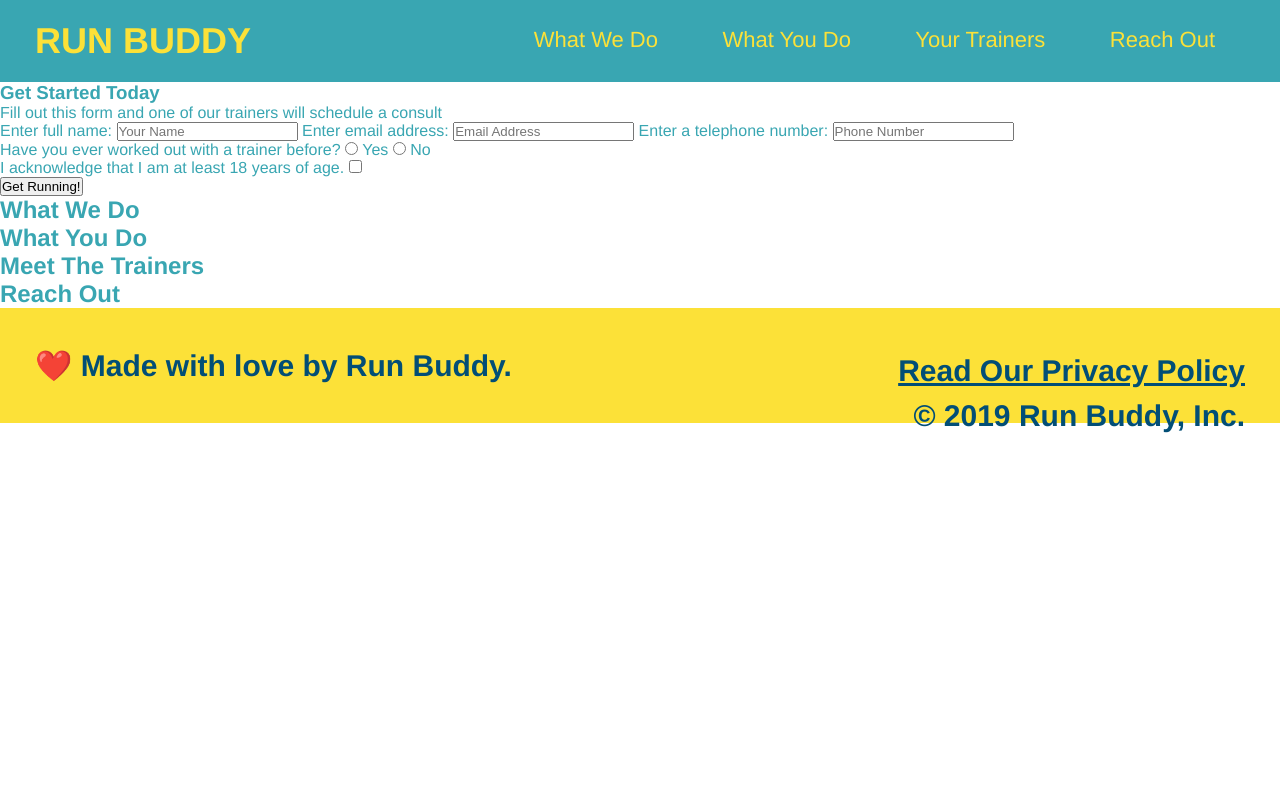
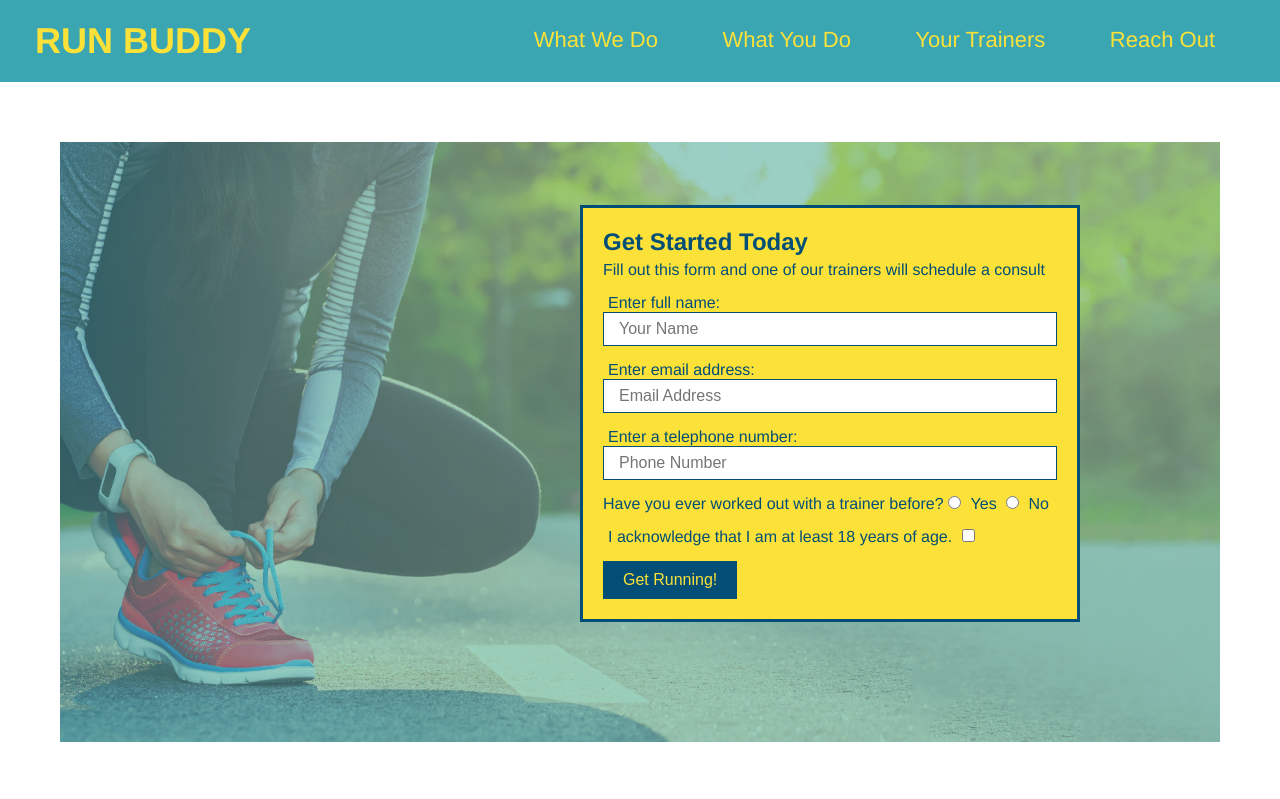
Before and after one commit to ninjacupcakeart/run-buddy, a plain HTML site: page index.html in a window 1280 px wide. Shown: the top 799 px of the page. Drawn offline with Linux system fonts and the light colour scheme.

Commit message:
style form

```diff
--- a/assets/css/style.css
+++ b/assets/css/style.css
@@ -65,3 +65,61 @@ footer div {
 footer a {
     color: #024e76;
 }
+
+section {
+    padding: 60px;
+}
+
+/* Hero Style Start */
+.hero {
+    background-image: url("../images/hero-bg.jpg");
+    height: 600px;
+    background-size: cover;
+    background-position: center;
+    position: relative;
+}
+/* Hero Style End */
+
+.hero-form {
+    background-color: #fce138;
+    padding: 20px;
+    width: 500px;
+    color: #024e76;
+    border: solid 3px #024e76;
+    position: absolute;
+    bottom: 120px;
+    right: 140px;
+}
+
+.hero-form h3 {
+    font-size: 24px;
+    margin: 0;
+}
+
+.hero-form p {
+    margin: 5px 0 15px 0;
+}
+
+.form-input {
+    border: 1px solid #024e76;
+    display: block;
+    padding: 7px 15px;
+    font-size: 16px;
+    color: #024e76;
+    width: 100%;
+    margin-bottom: 15px;
+}
+
+.hero-form label {
+    margin: 0 5px;
+}
+
+.hero-form button {
+    color: #fce138;
+    background-color: #024e76;
+    border: none;
+    padding: 10px 20px;
+    font-size: 16px;
+
+}
+/* HERO STYLES END */
--- a/index.html
+++ b/index.html
@@ -31,17 +31,19 @@
 
   <!-- hero/jumbotron -->
   <section>
+    <section class="hero">
     <div>
+    <div class="hero-form">
       <h3>Get Started Today</h3>
       <p>Fill out this form and one of our trainers will schedule a consult</p>
     <!-- Add form element-->
       <form>
         <label for="name">Enter full name:</label>
-        <input type="text" placeholder="Your Name" name="name" id="name" />
+        <input type="text" placeholder="Your Name" name="name" id="name" class="form-input" />
         <label for="email">Enter email address:</label>
-        <input type="email" placeholder="Email Address" name="email" id="email"/>
+        <input type="email" placeholder="Email Address" name="email" id="email" class="form-input" />
         <label for="phone">Enter a telephone number:</label>
-        <input type="tel" placeholder="Phone Number" name="phone" id="phone"/>
+        <input type="tel" placeholder="Phone Number" name="phone" id="phone" class="form-input" />
         <p>
           Have you ever worked out with a trainer before?
           <input type="radio" name="trainer-confirm" id="trainer-yes" />
```
Also changed, not shown: assets/images/hero-bg.jpg (added).
